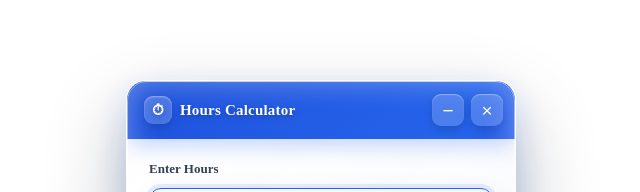
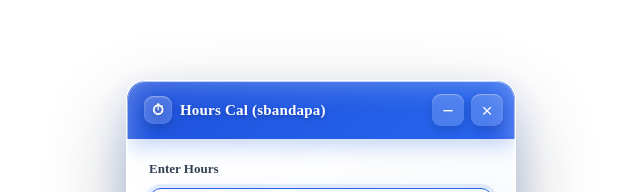
Before and after one commit to SUDARSANBABU/HOURS-CAL1, a React (Vite) app: page / in a window 1280 px wide. Shown: the top 192 px of the page, without its empty margins (319-959 px from the left). Built offline with nearby package versions, Linux system fonts and the light colour scheme.

Commit message:
Fix no iframe calculator

```diff
--- a/src/components/Dialog.jsx
+++ b/src/components/Dialog.jsx
@@ -262,7 +262,7 @@ export default function Dialog({
                     </span>
 
                     <span>
-                        Hours Calculator
+                        Hours Cal (sbandapa)
                     </span>
                 </div>
 
```
